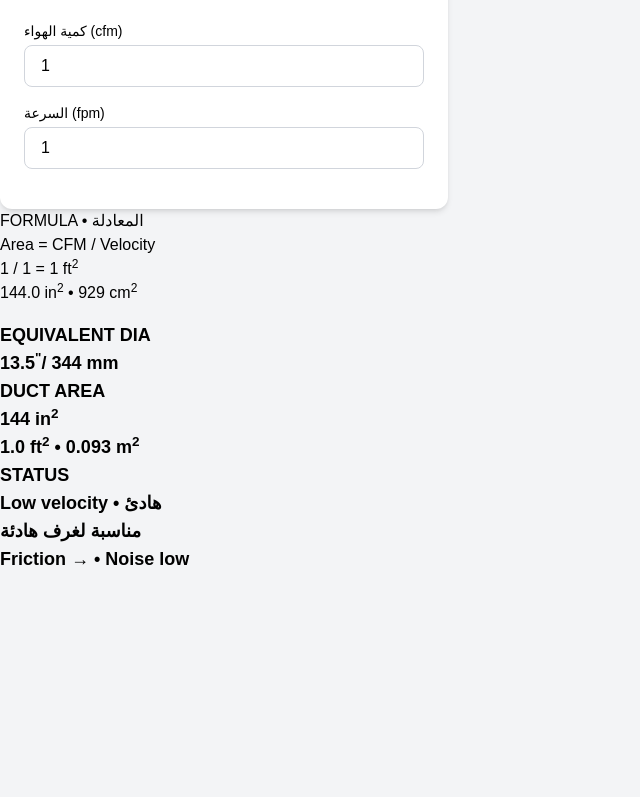
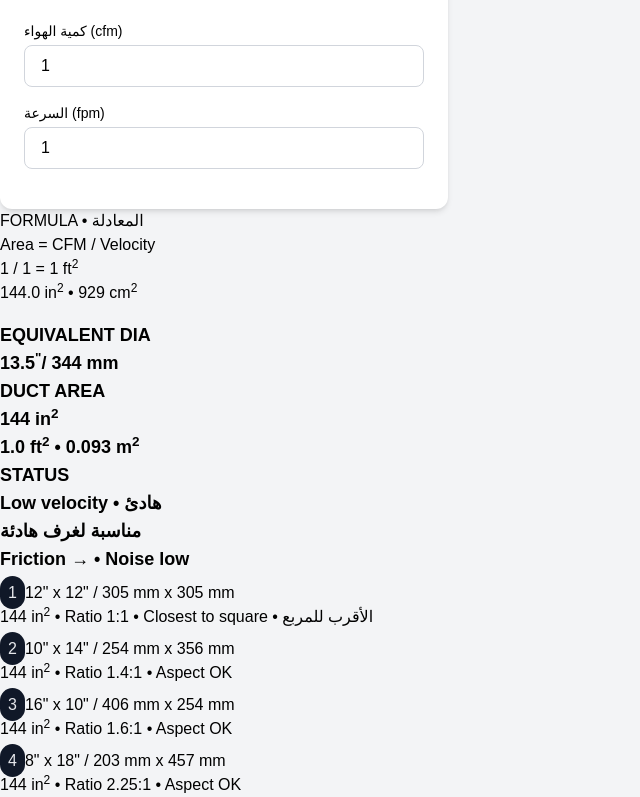
Before and after one commit to omar-khatab/HVAC-Calculator, a Next.js app: page /DuctSizer in a window 1280 px wide. Shown: the part 367-1164 px from the top of the page, without its empty margins (0-640 px from the left). Before the commit the page ends 940 px from the top, so only its background shows below. Built offline with nearby package versions, Linux system fonts and the light colour scheme.

Commit message:
custmoize the sizes of ducts in recommendations

```diff
--- a/src/app/DuctSizer/DuctComponent/Ductmain.tsx
+++ b/src/app/DuctSizer/DuctComponent/Ductmain.tsx
@@ -5,6 +5,7 @@ import { useState } from "react";
 import MainOutput from "./Outputs/MainOutput";
 import DuctCalc from "./Calculations/DuctCalc";
 import DuctFormula from "./Calculations/DuctFormula";
+import DuctRecommendations from "./Recommendations/DuctRecommendations";
 
 export default function Ductmain() {
 const [inputs, setInputs] = useState<DuctSizerInputs>({
@@ -19,6 +20,7 @@ const [inputs, setInputs] = useState<DuctSizerInputs>({
       <DuctCalc inputs={inputs} setInputs={setInputs}/>
       <DuctFormula inputs={inputs} result = {result}/>
       <MainOutput result ={result} inputs = {inputs}/>
+      <DuctRecommendations result = {result} />
     </>
   )
 }
--- a/src/app/DuctSizer/DuctComponent/Recommendations/DuctRecommendations.tsx
+++ b/src/app/DuctSizer/DuctComponent/Recommendations/DuctRecommendations.tsx
@@ -1,6 +1,50 @@
+type Props = {
+  result : number,
+}
 
-export default function DuctRecommendations() {
+
+export default function DuctRecommendations({result} : Props) {
+  const standardWidths = [6, 8, 10, 12, 14, 16, 18, 20, 22, 24, 26, 28, 30, 32, 34, 36, 38, 40, 42, 44, 46, 48];
+  const suggestions : {width : number , height : number, ratio : number, error : number}[] = []
+  const seen = new Set<string>()
+  const areaSqInch = result * 144
+  for (const width of standardWidths) {
+    const rawHeight = areaSqInch / width
+    const height = Math.round(rawHeight / 2) * 2
+    if(height < 6 || height > 48) continue
+
+    const actualArea = width * height
+    const errorPercent = Math.abs(actualArea - areaSqInch) / areaSqInch
+
+    if (errorPercent > 0.15) continue
+    const aspectRatio = Math.max(width, height) / Math.min(width, height)
+    if (aspectRatio > 4) continue
+    const key = `${Math.min(width, height)}x${Math.max(width, height)}`
+    if (seen.has(key)) continue;
+
+      seen.add(key)
+      suggestions.push({
+        width,
+        height,
+        ratio : Number(aspectRatio.toFixed(2)),
+        error : Number(errorPercent.toFixed(2)),
+      })
+  }
+  const finalSuggestions = suggestions.sort((a,b) => a.ratio - b.ratio || a.error - b.error).slice(0,4)
+
   return (
-    <div>DuctRecommendations</div>
+    <div>
+      {finalSuggestions.map((s,i) => {
+        const isBest = i === 0
+        return (
+          <div key={`${s.width}x${s.height}`} className="my-2">
+            <span className="rounded-2xl bg-gray-900 text-gray-200 p-2">{i+1}</span>
+            <span>{`${s.width}" x ${s.height}"`} / </span>
+            <span>{`${(s.width * 25.4).toFixed(0)} mm x ${(s.height * 25.4).toFixed(0)} mm`}</span>
+            <p>{areaSqInch.toFixed(0)} in<sup>2</sup> • Ratio {s.ratio}:1 • {isBest ? "Closest to square • الأقرب للمربع" : "Aspect OK"}</p>
+          </div>
+        )
+      })}
+    </div>
   )
 }
```
